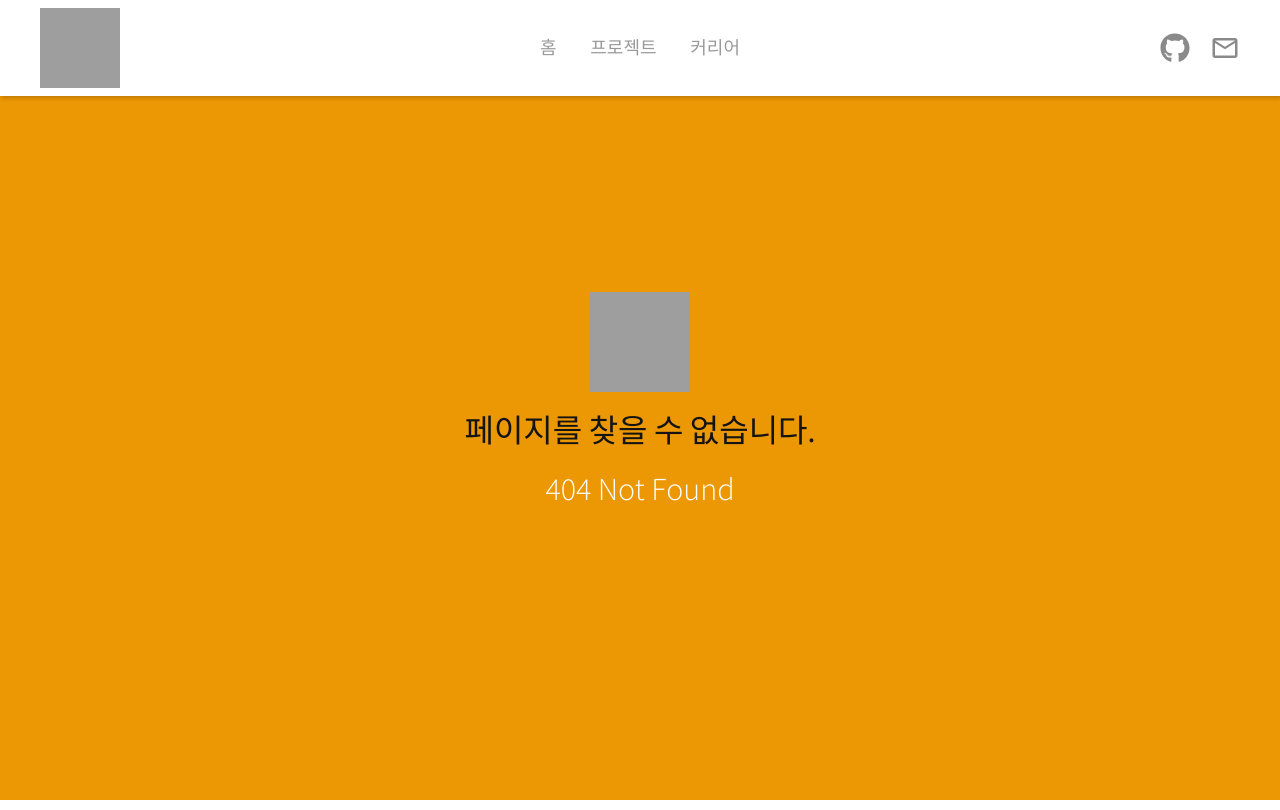
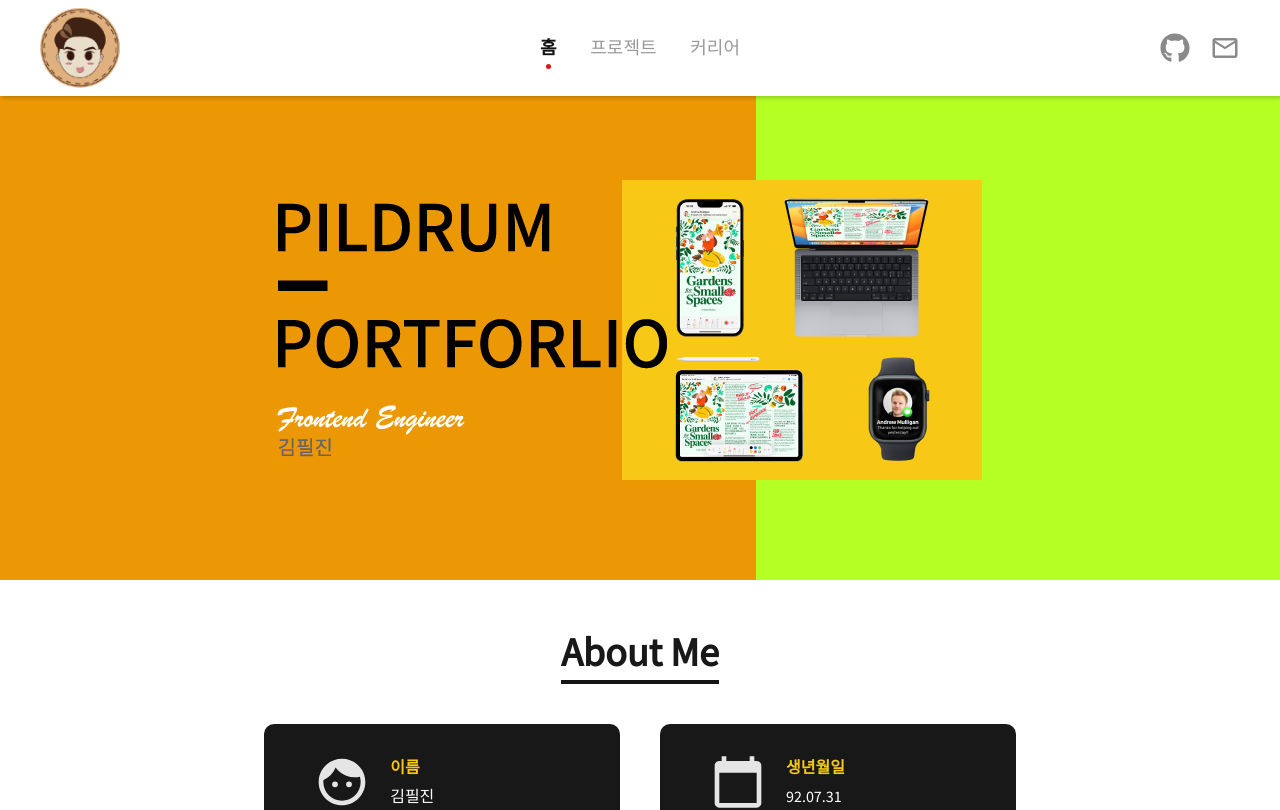
Before and after one commit to pildrums/pildrum_portfolio, a Next.js app: page /pildrum_portfolio/ in a window 1280 px wide. Before the commit this address had no page. Shown: the top 810 px of the page. Built offline with nearby package versions, Linux system fonts and the light colour scheme; grey boxes are pictures that could not be loaded.

Commit message:
Add favicon & Deploy project

```diff
--- a/Components/Seo.tsx
+++ b/Components/Seo.tsx
@@ -8,6 +8,7 @@ export default function Seo({ title }: ISeoProps) {
   return (
     <Head>
       <title>{title} | 김필진 포트폴리오</title>
+      <link rel="shortcut icon" href="favicon.ico" type="image/x-icon" />
     </Head>
   );
 }
--- a/next.config.js
+++ b/next.config.js
@@ -2,6 +2,7 @@
 
 const nextConfig = {
   reactStrictMode: true,
+  basePath: "/pildrum_portfolio",
   webpack: (config) => {
     config.module.rules.push({
       test: /\.svg$/i,
--- a/package.json
+++ b/package.json
@@ -8,7 +8,8 @@
     "build": "next build && next export",
     "start": "next start",
     "lint": "next lint",
-    "deploy": "next build && next export && touch out/.nojekyll && git add -f out/ && git commit -m 'deploy to gh-pages' && git subtree push --prefix out origin gh-pages"
+    "predeploy": "npm run build",
+    "deploy": "touch out/.nojekyll && gh-pages -d out --dotfiles"
   },
   "dependencies": {
     "@next/font": "13.1.1",
```
Also changed, not shown: 5 other files (tests, documents, lock files or other folders).
